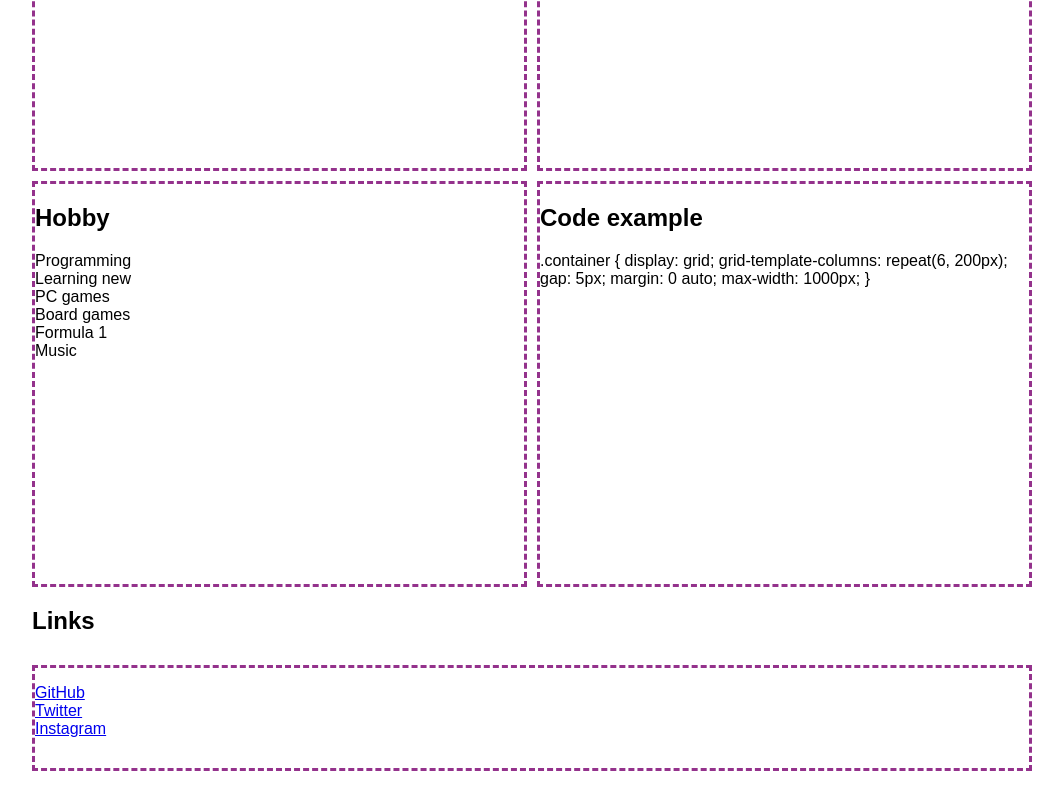
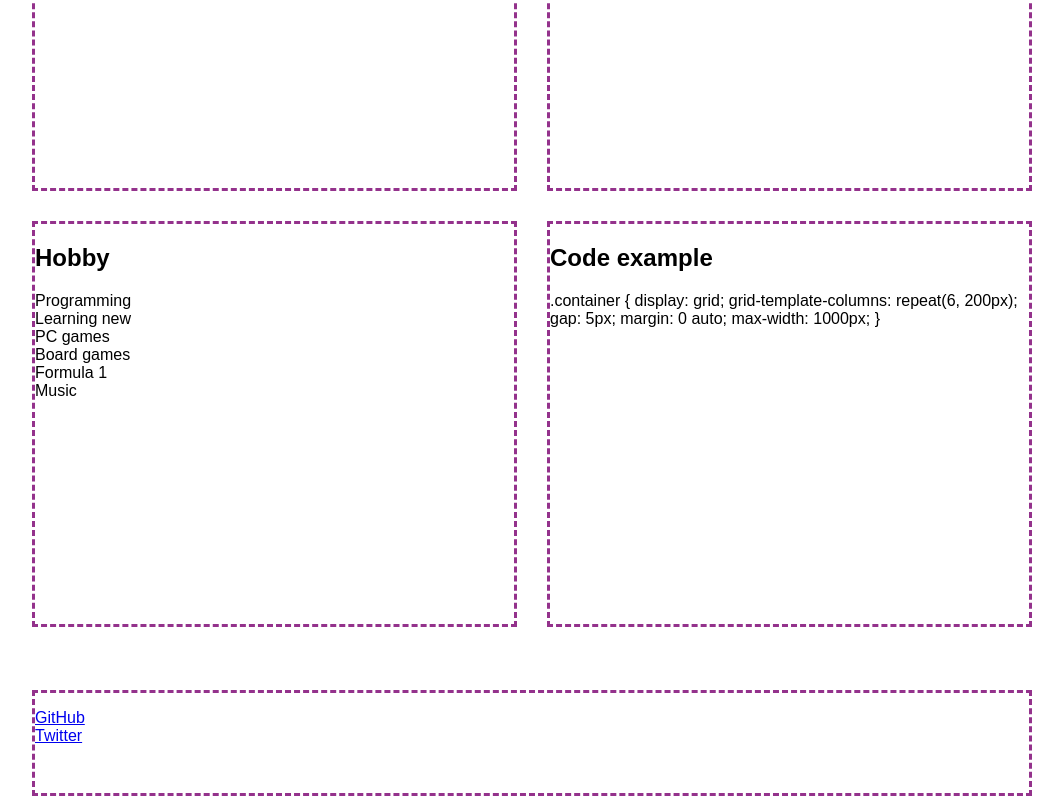
Before and after one commit to po1sonne/CV, a plain HTML site: page index.html in a window 1280 px wide. Shown: the part 731-1535 px from the top of the page, without its empty margins (108-1171 px from the left). Before the commit the page ends 1510 px from the top, so only its background shows below. Drawn offline with Linux system fonts and the light colour scheme.

Commit message:
add styles

```diff
--- a/index.html
+++ b/index.html
@@ -64,12 +64,10 @@
       </nav>
     </main>
     <footer class="links_container">
-      <h2>Links</h2>
       <nav class="links_container_child">
         <ul>
           <li><a href="https://github.com/po1sonne">GitHub</a></li>
           <li><a href="https://twitter.com/po1sonne">Twitter</a></li>
-          <li><a href="https://www.instagram.com/po1sonne/">Instagram</a></li>
         </ul>
       </nav>
     </footer>
--- a/styles.css
+++ b/styles.css
@@ -18,14 +18,13 @@ li {
 .container {
   display: grid;
   grid-template-columns: repeat(2, 1fr);
-  gap: 10px;
+  gap: 30px;
   margin: 0 auto;
   max-width: 1000px;
 }
 
 .child {
   min-height: 400px;
-  min-width: 400px;
   background-color: rgb(255, 255, 255);
   border-style: dashed;
   border-color: rgb(148, 50, 140);
@@ -34,14 +33,14 @@ li {
 .links_container {
   display: grid;
   grid-template-rows: (1, 1fr);
-  gap: 10px;
+  gap: 30px;
   margin: 0 auto;
+  margin-top: 5%;
   max-width: 1000px;
 }
 
 .links_container_child {
   min-height: 100px;
-  min-width: 400px;
   background-color: rgb(255, 255, 255);
   border-style: dashed;
   border-color: rgb(148, 50, 140);
```
